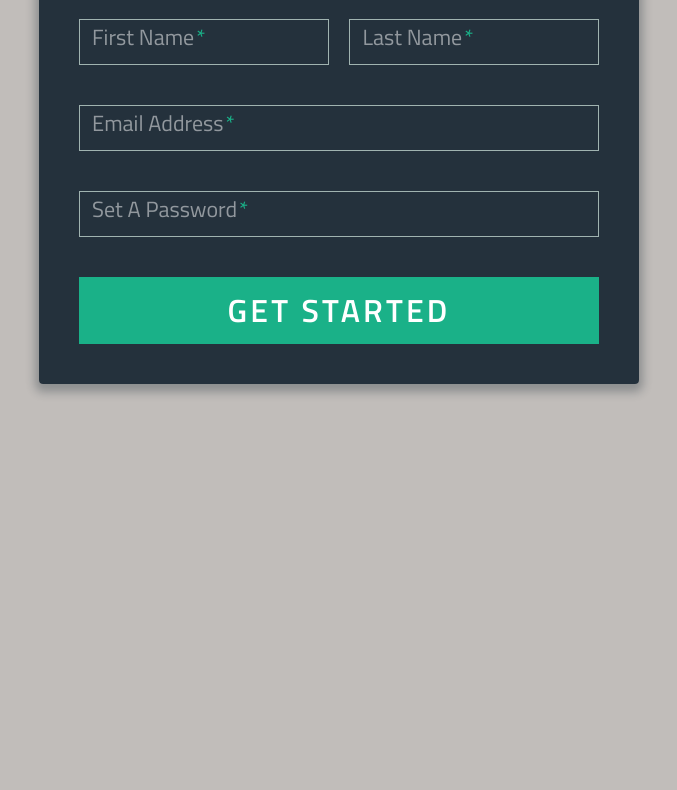
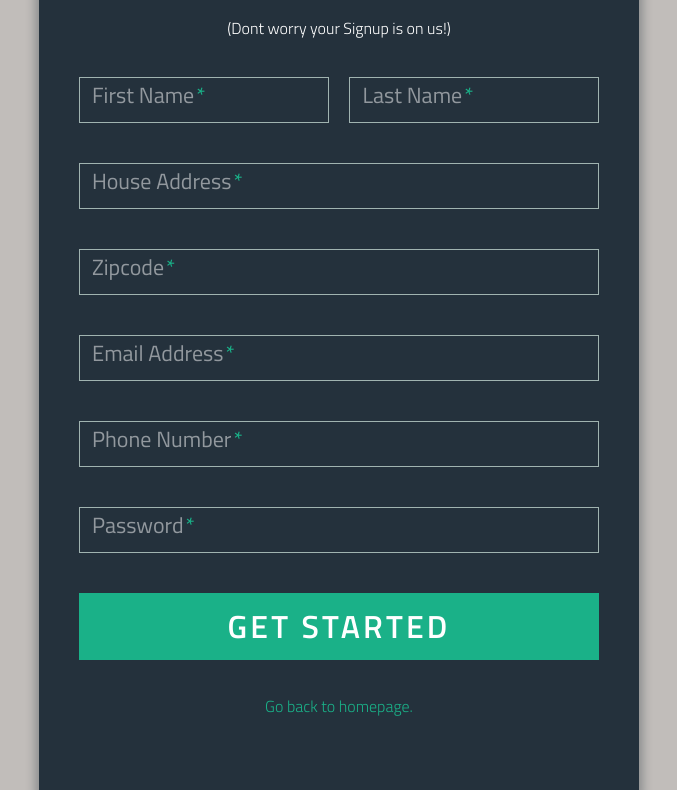
Before and after one commit to mattjones5/TuUber, a plain HTML site: page login.html in a window 1280 px wide. Shown: the part 231-1021 px from the top of the page, without its empty margins (301-978 px from the left). Before the commit the page ends 800 px from the top, so only its background shows below. Drawn offline with nearby package versions, Linux system fonts and the light colour scheme.

Commit message:
finished some code

```diff
--- a/css/style.css
+++ b/css/style.css
@@ -71,6 +71,13 @@ h1 {
   text-align: center;
   color: #ffffff;
   font-weight: 300;
+  margin: 0 0 40px;
+}
+
+p {
+  text-align: center;
+  color: #ffffff;
+  font-weight: 100;
   margin: 0 0 40px;
 }
 
--- a/login.html
+++ b/login.html
@@ -2,7 +2,7 @@
 <html >
 <head>
   <meta charset="UTF-8">
-  <title>Sign-Up/Login Form</title>
+  <title>Tuber - Your our future!</title>
   <link href='https://fonts.googleapis.com/css?family=Titillium+Web:400,300,600' rel='stylesheet' type='text/css'>
   <link rel="stylesheet" href="https://cdnjs.cloudflare.com/ajax/libs/normalize/5.0.0/normalize.min.css">
 
@@ -22,7 +22,8 @@
 
       <div class="tab-content">
         <div id="signup">
-          <h1>Sign Up for Free</h1>
+          <h1>Sign Up</h1>
+          <p>(Dont worry your Signup is on us!)</p>
 
           <form action="/" method="post">
 
@@ -44,19 +45,40 @@
 
           <div class="field-wrap">
             <label>
+              House Address<span class="req">*</span>
+            </label>
+            <input type="Address"required autocomplete="off"/>
+          </div>
+
+          <div class="field-wrap">
+            <label>
+              Zipcode<span class="req">*</span>
+            </label>
+            <input type="zipcode"required autocomplete="off"/>
+          </div>
+
+          <div class="field-wrap">
+            <label>
               Email Address<span class="req">*</span>
             </label>
             <input type="email"required autocomplete="off"/>
           </div>
-
           <div class="field-wrap">
             <label>
-              Set A Password<span class="req">*</span>
+              Phone Number<span class="req">*</span>
+            </label>
+            <input type="phonenumber"required autocomplete="off"/>
+          </div>
+          <div class="field-wrap">
+            <label>
+              Password<span class="req">*</span>
             </label>
             <input type="password"required autocomplete="off"/>
           </div>
 
           <button type="submit" class="button button-block"/>Get Started</button>
+          <br><br>
+          <p><a href="index.html">Go back to homepage.</a></p>
 
           </form>
 
@@ -80,10 +102,10 @@
             </label>
             <input type="password"required autocomplete="off"/>
           </div>
-
           <p class="forgot"><a href="#">Forgot Password?</a></p>
-
           <button class="button button-block"/>Log In</button>
+          <br><br>
+          <p><a href="index.html">Go back to homepage.</a></p>
 
           </form>
 
```
